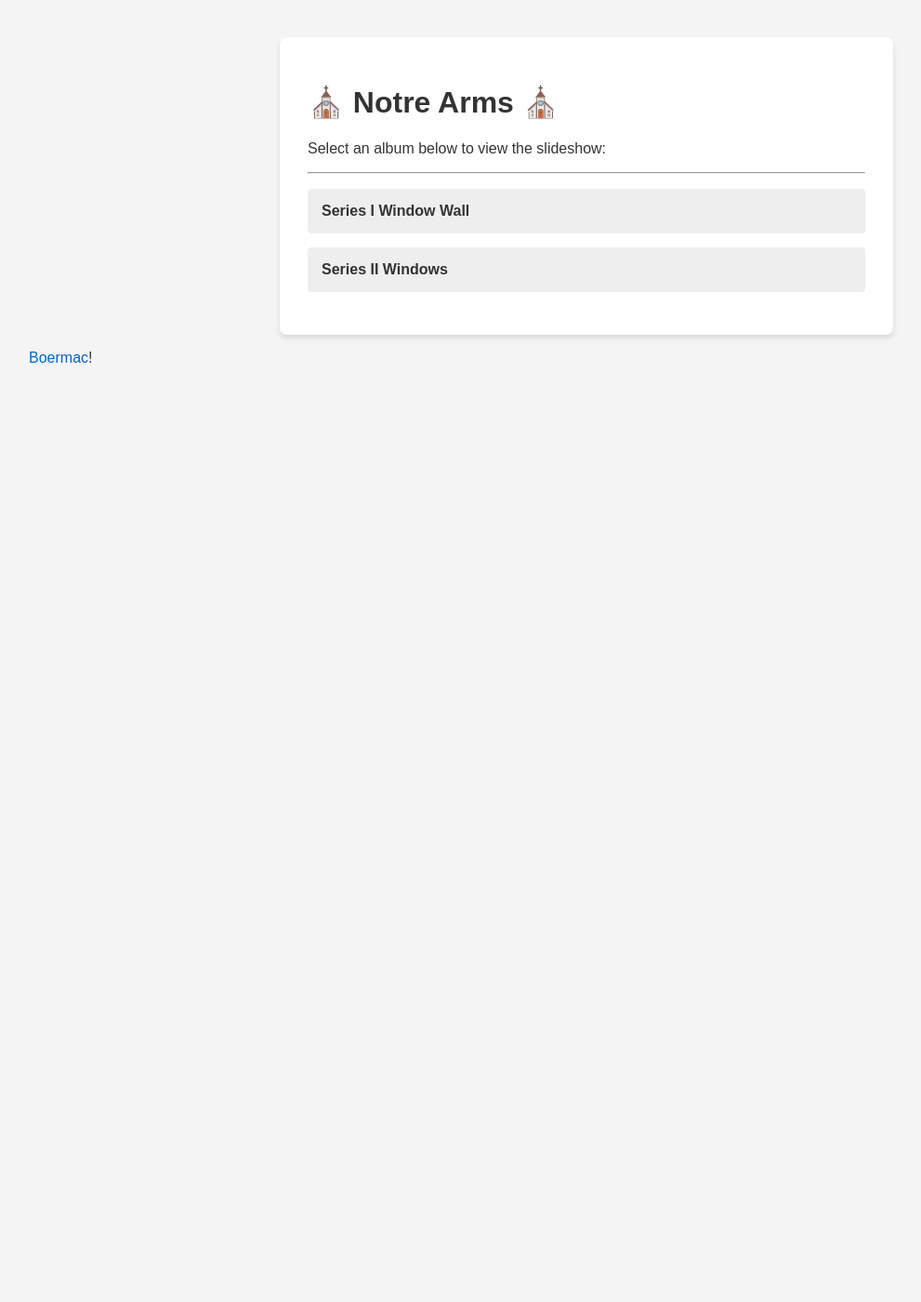
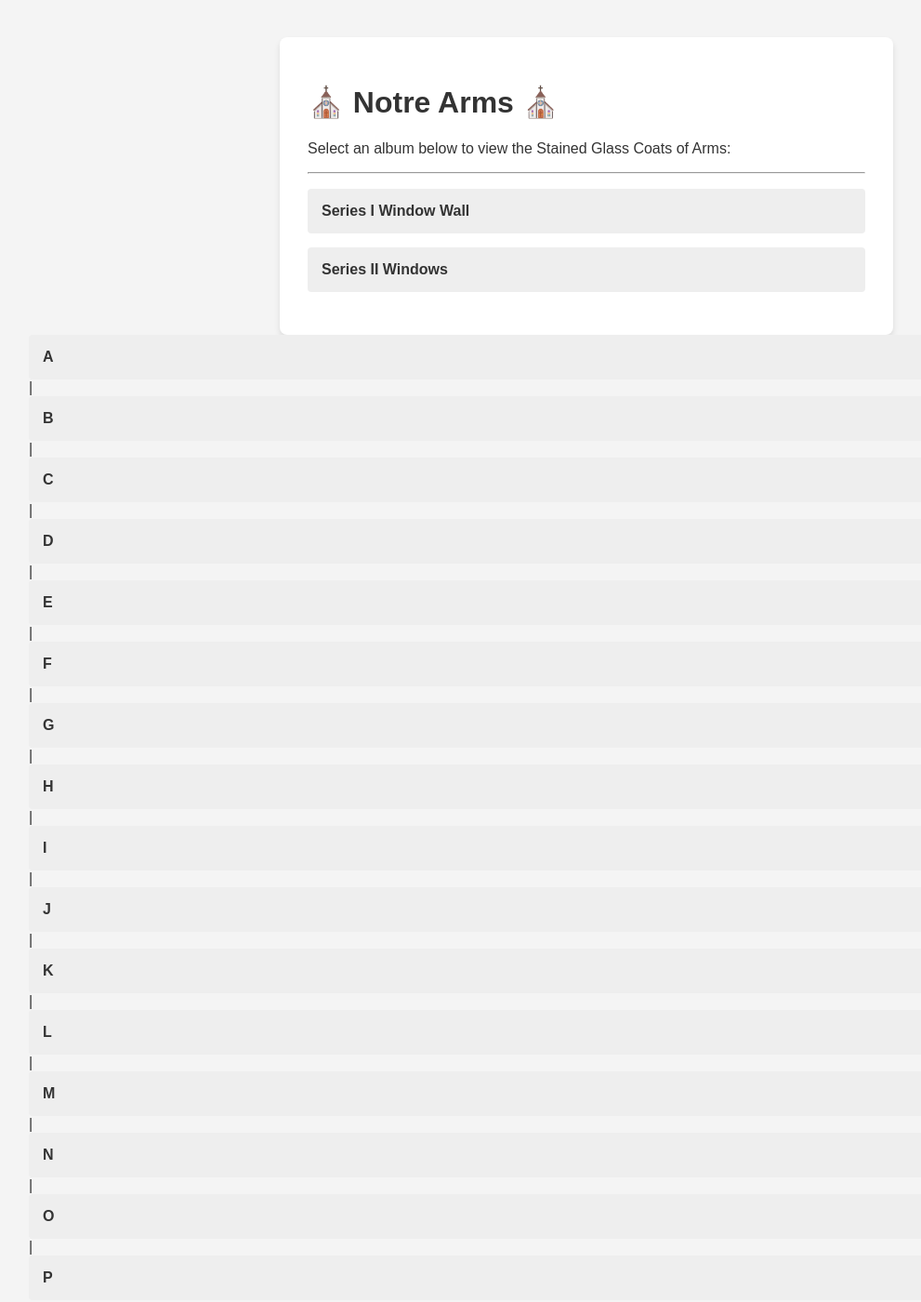
Before and after one commit to sirhcb/NAtesting, a Jekyll site: the page built from index.html, in a window 1280 px wide and 1400 px high. Shown: the whole window at 93% size, without its empty margins (9-1000 px from the left). Built offline with Jekyll 4.4.1, drawn with Linux system fonts in a browser that asks for light colours; some of the changed text lies outside the part shown.

Commit message:
Update album selection text and add sections

```diff
--- a/index.html
+++ b/index.html
@@ -19,7 +19,7 @@
 
     <div class="menu-container">
         <h1>⛪ Notre Arms ⛪</h1>
-        <p>Select an album below to view the slideshow:</p>
+        <p>Select an album below to view the Stained Glass Coats of Arms:</p>
         <hr>
 
         <ul>
@@ -30,8 +30,48 @@
             {% endfor %}
         </ul>
     </div>
-<p>
-    <a href="/NAtesting/slideshows/Series I/#slide-3" style="display:inline; padding:0; background:none; color:#0066cc; font-weight:normal;">Boermac</a>!
-</p>
+    <div>
+        <nav class="alphabet-nav">
+  <a href="#section-A">A</a> | <a href="#section-B">B</a> | <a href="#section-C">C</a> |
+  <a href="#section-D">D</a> | <a href="#section-E">E</a> | <a href="#section-F">F</a> |
+  <a href="#section-G">G</a> | <a href="#section-H">H</a> | <a href="#section-I">I</a> |
+  <a href="#section-J">J</a> | <a href="#section-K">K</a> | <a href="#section-L">L</a> |
+  <a href="#section-M">M</a> | <a href="#section-N">N</a> | <a href="#section-O">O</a> |
+  <a href="#section-P">P</a> | <a href="#section-Q">Q</a> | <a href="#section-R">R</a> |
+  <a href="#section-S">S</a> | <a href="#section-T">T</a> | <a href="#section-U">U</a> |
+  <a href="#section-V">V</a> | <a href="#section-W">W</a> | <a href="#section-X">X</a> |
+  <a href="#section-Y">Y</a> | <a href="#section-Z">Z</a>
+</nav>
+
+    </div>
+
+<!-- Section A -->
+<div id="section-A">
+  <h2>A</h2>
+  <ul>
+    <li><a href="/NAtesting/slideshows/Series II/#slide-1">Azukiebean</a></li>
+    <li><a href="https://example.com">Astronaut</a></li>
+  </ul>
+</div>
+
+<!-- Section B -->
+<div id="section-B">
+  <h2>B</h2>
+  <ul>
+    <li><a href="/NAtesting/slideshows/Series I/#slide-3">Boermac</a></li>
+    <li><a href="/NAtesting/slideshows/Series I/#slide-3">Boermas</a></li>
+  </ul>
+</div>
+
+<!-- Section J -->
+<div id="section-J">
+  <h2>J</h2>
+  <ul>
+    <li><a href="/NAtesting/slideshows/Series II/#slide-1">JCLDB</a></li>
+    <li><a href="/NAtesting/slideshows/Series II/#slide-1">John</a></li>
+  </ul>
+</div>
+
+
 </body>
 </html>
```
